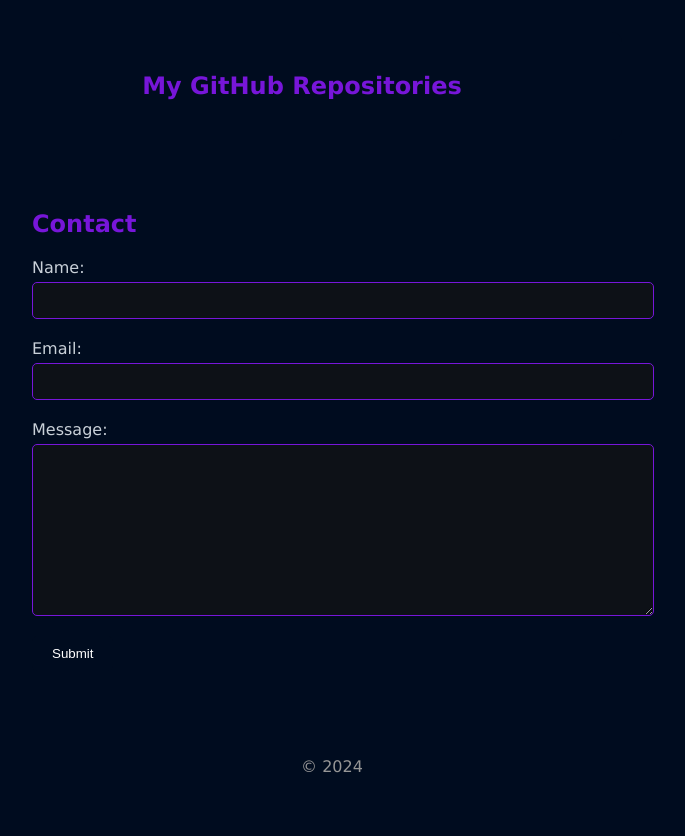
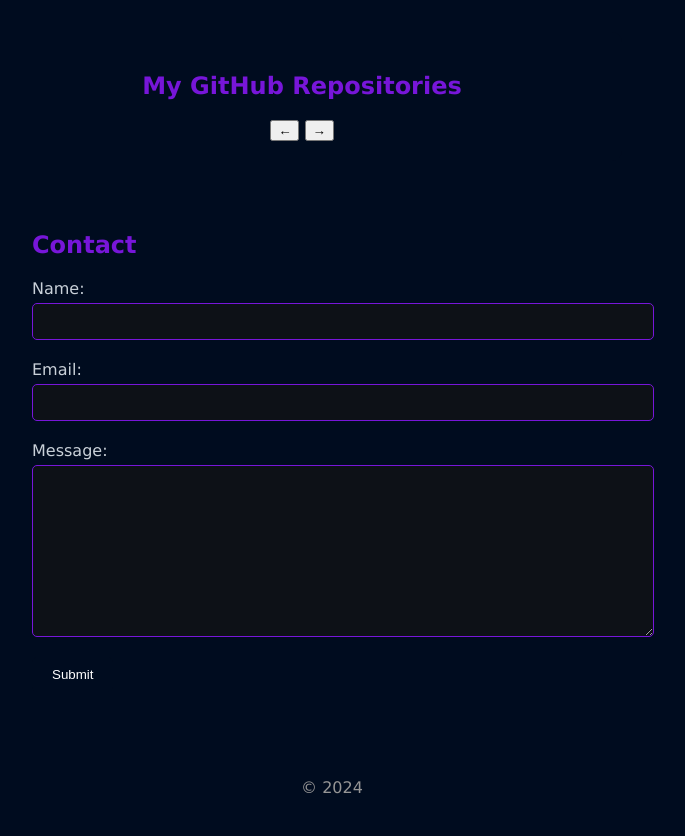
Before and after one commit to cnochur-saunders/cnochur-saunders.github.io, a plain HTML site: page index.html in a window 1280 px wide. Shown: the part 820-1656 px from the top of the page, without its empty margins (308-993 px from the left). Drawn offline with Linux system fonts and the light colour scheme.

Commit message:
Replaced github repo display

```diff
--- a/index.html
+++ b/index.html
@@ -19,7 +19,6 @@
         </nav>
       </header>
 
-      <!---->
       <section id="welcome">
         <img id="banner" src=./github-header-image.png alt="GitHub profile
         banner" />
@@ -42,7 +41,17 @@
 
       <section id="github-repos">
         <h2>My GitHub Repositories</h2>
-        <div class="repo-container" id="repo-container"></div>
+        <div class="carousel-container">
+          <div class="carousel">
+            <div class="carousel-track-container">
+              <ul class="carousel-track">
+                <!-- Project cards will be dynamically inserted here -->
+              </ul>
+            </div>
+            <button class="carousel-button left-button">←</button>
+            <button class="carousel-button right-button">→</button>
+          </div>
+        </div>
       </section>
 
       <section id="contact">
```
